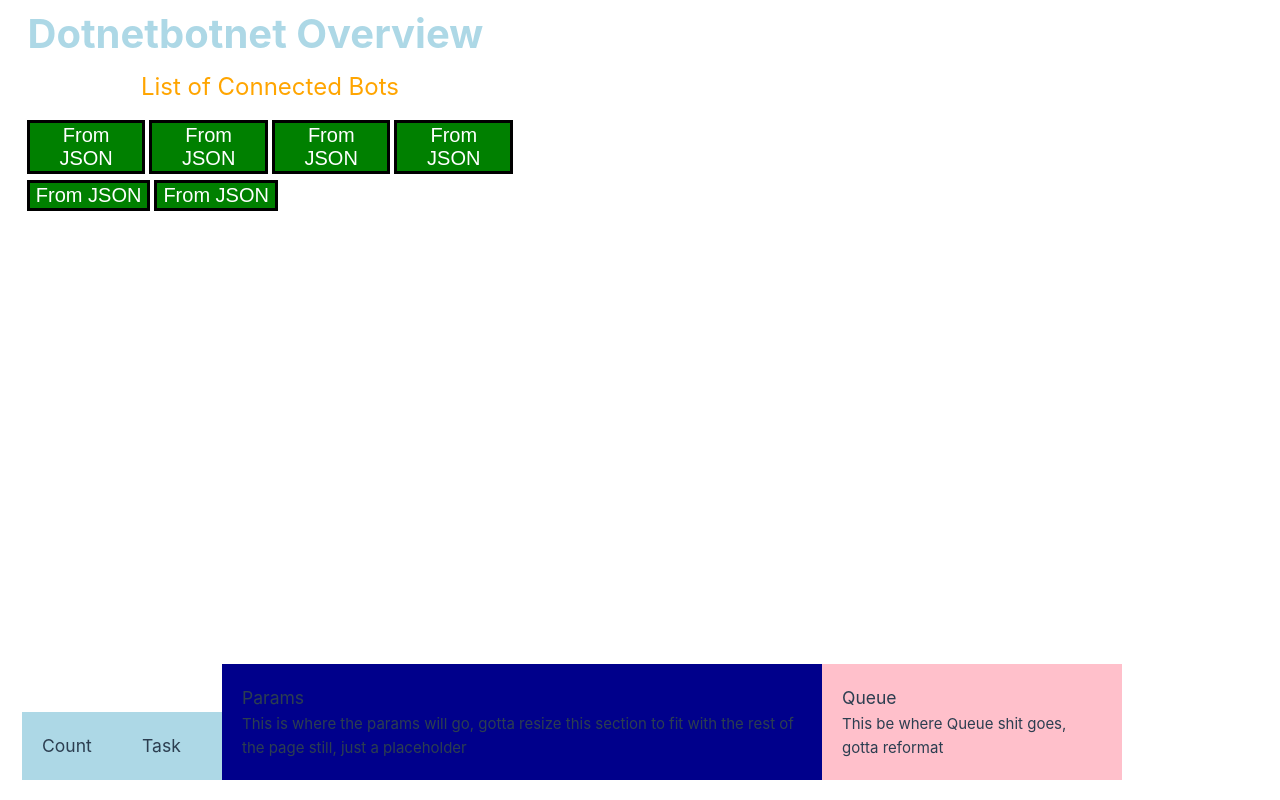
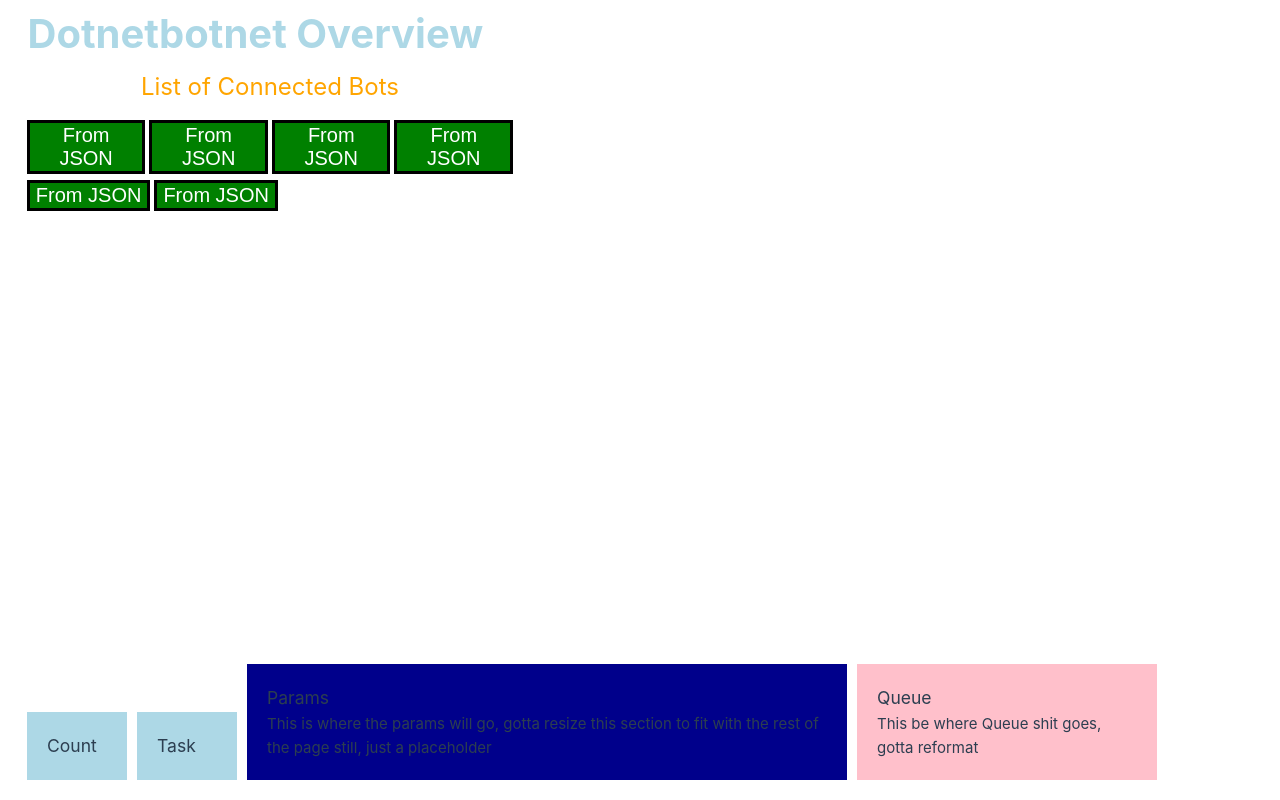
Before and after one commit to YCPHacks2023-Botnet/botnet-ui, a Vue app: page / in a window 1280 px wide. Built offline with nearby package versions, Linux system fonts and the light colour scheme.

Commit message:
slightly more bearable to look at

```diff
--- a/src/components/CountInformation.vue
+++ b/src/components/CountInformation.vue
@@ -18,6 +18,8 @@
   width: 100px;
   margin: 0 auto;
   padding: 20px;
+  margin-left: 5px;
+  margin-right: 5px;
   background-color: lightblue;
 }
 i {
--- a/src/components/ParamsInformation.vue
+++ b/src/components/ParamsInformation.vue
@@ -17,6 +17,8 @@
 .details {
   width: 600px;
   margin: 0 auto;
+  margin-left: 5px;
+  margin-right: 5px;
   padding: 20px;
   background-color: darkblue;
 }
--- a/src/components/QueueInformation.vue
+++ b/src/components/QueueInformation.vue
@@ -18,6 +18,8 @@
   width: 300px;
   margin: 0 auto;
   padding: 20px;
+  margin-left: 5px;
+  margin-right: 5px;
   background-color: pink;
 }
 i {
--- a/src/components/TaskMenuInformation.vue
+++ b/src/components/TaskMenuInformation.vue
@@ -17,6 +17,8 @@
 .details {
   width: 100px;
   margin: 0 auto;
+  margin-left: 5px;
+  margin-right: 5px;
   padding: 20px;
   background-color: lightblue;
 }
```
